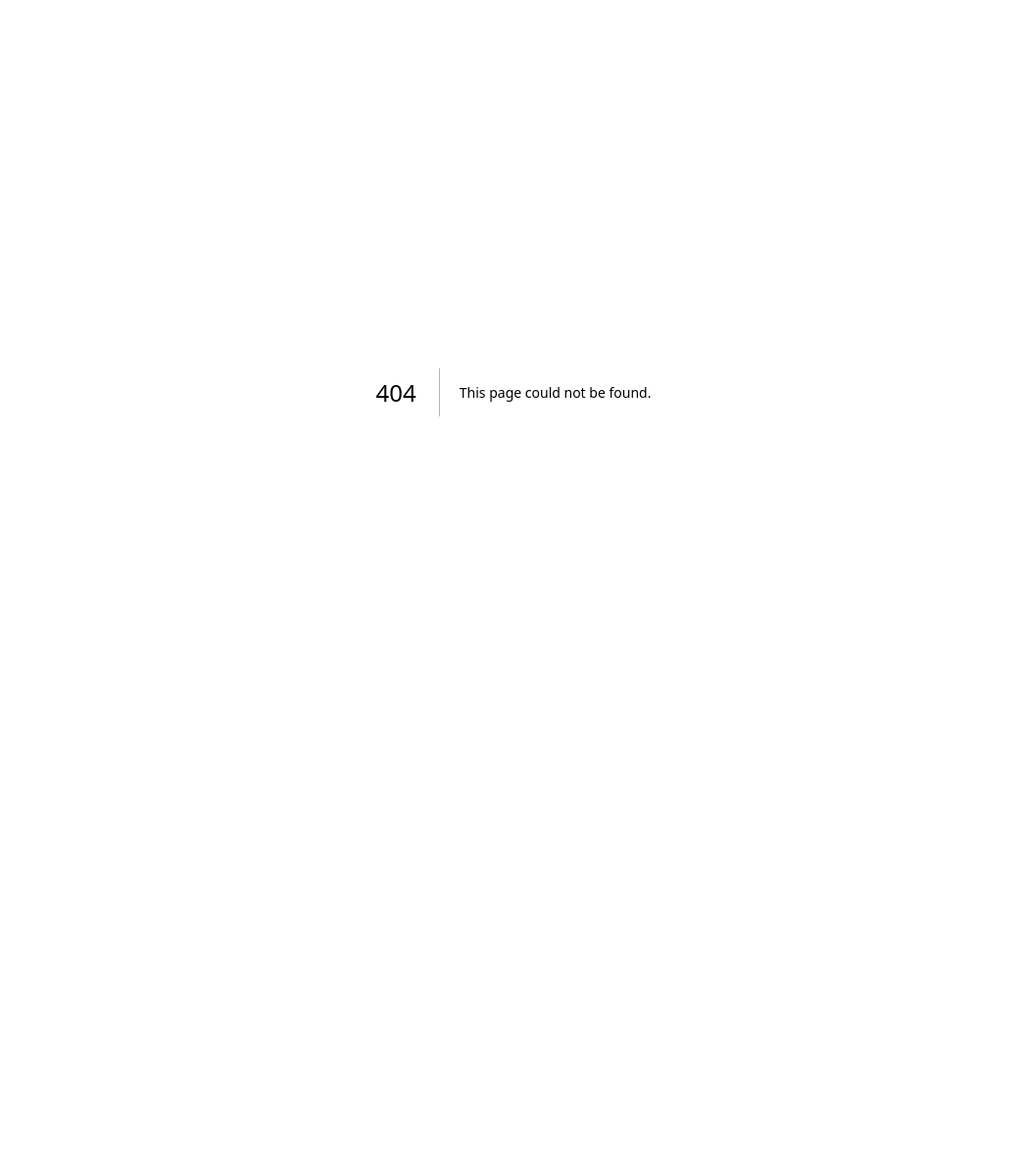
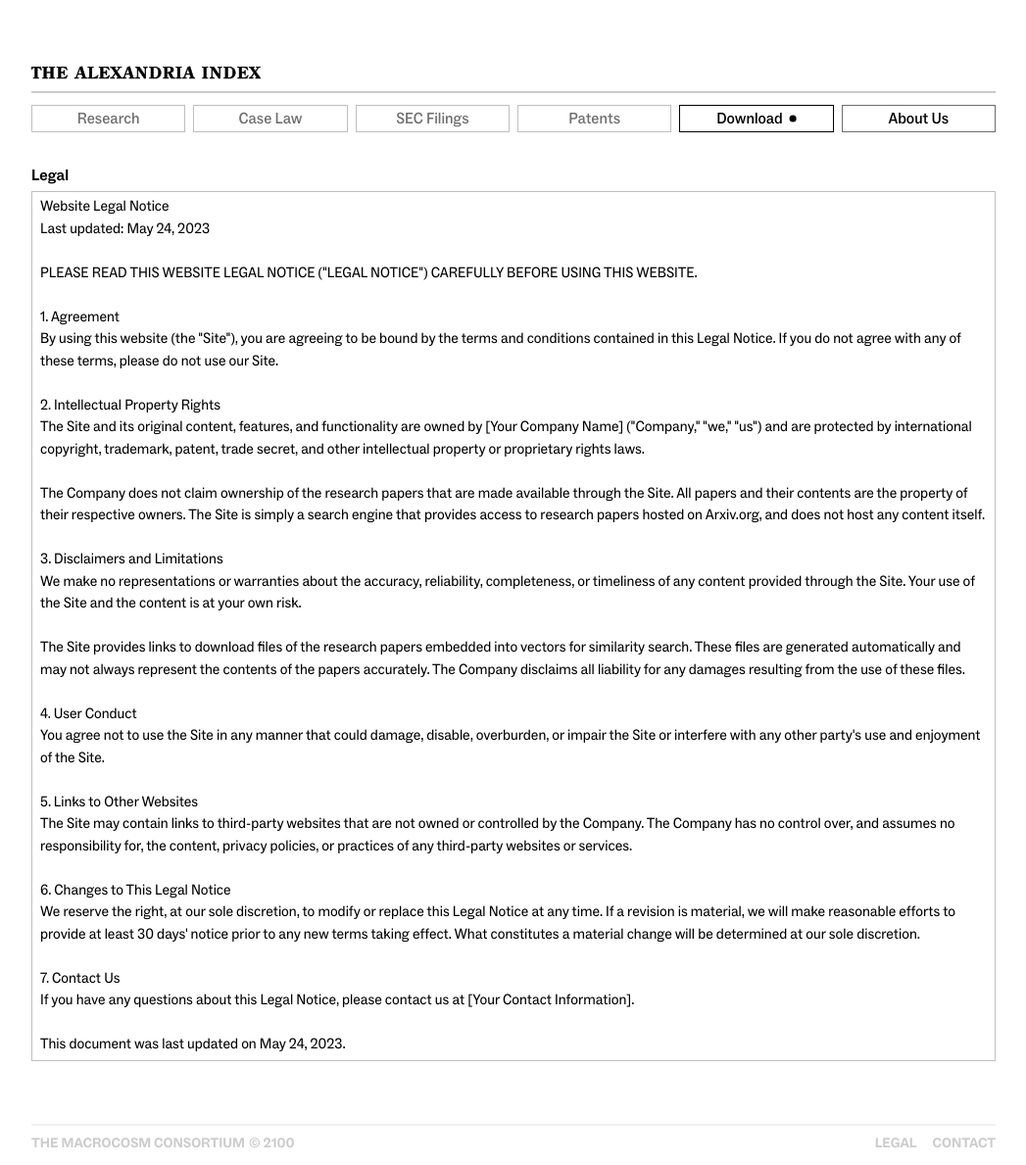
Before and after one commit to macrocosmcorp/alexandria-website, a Next.js app: page /legal in a window 1280 px wide. Before the commit this address had no page. Shown: the whole page at 98% size, without its empty margins (116-1163 px from the left). Before the commit the page ends 800 px from the top, so only its background shows below. Built offline with nearby package versions, Linux system fonts and the light colour scheme.

Commit message:
legal and new files

```diff
--- a/src/app/download/page.tsx
+++ b/src/app/download/page.tsx
@@ -1,11 +1,11 @@
-import clsx from "clsx";
+import Block from '@/components/body';
+import Footer from '@/components/footer';
 import Header from '../../components/header';
 import { MonospaceLabel, MonospaceLink } from '../../components/label';
 
-
 export default function Download() {
   return (
-    <main className="flex flex-col mx-auto max-w-custom h-screen pt-4">
+    <main className="flex flex-col mx-auto max-w-custom h-screen pt-4 px-2">
       <Header />
       <div className="flex flex-col w-full mt-8">
         <Block title="Downloads">
@@ -17,42 +17,6 @@ export default function Download() {
       </div>
       <Footer />
     </main>
-  )
-}
-
-function Footer() {
-  return (
-    <div className="flex flex-col w-full mt-auto mb-2.5">
-      <hr className="w-full border-[1px] border-lines-offwhite mb-2" />
-      <div className="flex flex-row justify-between items-center">
-        <div className="flex flex-row gap-1">
-          <h3 className="text-sm font-sans font-footer text-[#ccc]">
-            THE MACROCOSM CONSORTIUM
-          </h3>
-          <h3 className="text-sm font-sans font-footer text-[#ccc]">
-            © 2100
-          </h3>
-        </div>
-        <div className="flex flex-row gap-4">
-          <h3 className="text-sm font-sans font-footer text-[#ccc]">
-            LEGAL
-          </h3>
-          <h3 className="text-sm font-sans font-footer text-[#ccc]">
-            CONTACT
-          </h3>
-        </div>
-      </div>
-    </div>
-  )
-}
-
-function Block({ title, margin, children }: { title: string, margin?: number, children: React.ReactNode }) {
-  const marginStyle = margin ? `mt-${margin}` : '';
-  return (
-    <div className={clsx("flex flex-col w-full", marginStyle)}>
-      <h1 className="text-base font-sans font-bold text-letter-default mb-1">{title}</h1>
-      {children}
-    </div>
   )
 }
 
--- a/src/app/layout.tsx
+++ b/src/app/layout.tsx
@@ -1,5 +1,6 @@
-import { Inter } from 'next/font/google'
-import './globals.css'
+import { Inter } from 'next/font/google';
+import './globals.css';
+
 
 const inter = Inter({ subsets: ['latin'] })
 
--- /dev/null
+++ b/src/app/legal/page.tsx
@@ -0,0 +1,59 @@
+import Block from '@/components/body';
+import Footer from '@/components/footer';
+import Header from '../../components/header';
+
+
+export default function Legal() {
+  return (
+    <main className="flex flex-col mx-auto max-w-custom h-auto pt-4 px-2">
+      <Header />
+      <div className="flex flex-col w-full mt-8 mb-16">
+        <Block title="Legal" >
+          <LegalBlock />
+        </Block>
+      </div>
+      <Footer />
+    </main>
+  )
+}
+
+
+function LegalBlock() {
+  return (
+    <div className="w-full px-2 py-1 border-tiny border-lines-soft">
+      <p className='text-basesm font-sans font-normal text-letter-default'>
+        Website Legal Notice
+        <br />        Last updated: May 24, 2023
+        <br />
+        <br />        PLEASE READ THIS WEBSITE LEGAL NOTICE (&quot;LEGAL NOTICE&quot;) CAREFULLY BEFORE USING THIS WEBSITE.
+        <br />
+        <br />        1. Agreement
+        <br />        By using this website (the &quot;Site&quot;), you are agreeing to be bound by the terms and conditions contained in this Legal Notice. If you do not agree with any of these terms, please do not use our Site.
+        <br />
+        <br />        2. Intellectual Property Rights
+        <br />        The Site and its original content, features, and functionality are owned by [Your Company Name] (&quot;Company,&quot; &quot;we,&quot; &quot;us&quot;) and are protected by international copyright, trademark, patent, trade secret, and other intellectual property or proprietary rights laws.
+        <br />
+        <br />        The Company does not claim ownership of the research papers that are made available through the Site. All papers and their contents are the property of their respective owners. The Site is simply a search engine that provides access to research papers hosted on Arxiv.org, and does not host any content itself.
+        <br />
+        <br />        3. Disclaimers and Limitations
+        <br />        We make no representations or warranties about the accuracy, reliability, completeness, or timeliness of any content provided through the Site. Your use of the Site and the content is at your own risk.
+        <br />
+        <br />        The Site provides links to download files of the research papers embedded into vectors for similarity search. These files are generated automatically and may not always represent the contents of the papers accurately. The Company disclaims all liability for any damages resulting from the use of these files.
+        <br />
+        <br />        4. User Conduct
+        <br />        You agree not to use the Site in any manner that could damage, disable, overburden, or impair the Site or interfere with any other party&apos;s use and enjoyment of the Site.
+        <br />
+        <br />        5. Links to Other Websites
+        <br />        The Site may contain links to third-party websites that are not owned or controlled by the Company. The Company has no control over, and assumes no responsibility for, the content, privacy policies, or practices of any third-party websites or services.
+        <br />
+        <br />        6. Changes to This Legal Notice
+        <br />        We reserve the right, at our sole discretion, to modify or replace this Legal Notice at any time. If a revision is material, we will make reasonable efforts to provide at least 30 days&apos; notice prior to any new terms taking effect. What constitutes a material change will be determined at our sole discretion.
+        <br />
+        <br />        7. Contact Us
+        <br />        If you have any questions about this Legal Notice, please contact us at [Your Contact Information].
+        <br />
+        <br />        This document was last updated on May 24, 2023.
+        <br />      </p>
+    </div>
+  )
+}
--- /dev/null
+++ b/src/components/body.tsx
@@ -0,0 +1,11 @@
+import clsx from "clsx";
+
+export default function Block({ title, margin, children }: { title: string, margin?: number, children: React.ReactNode }) {
+  const marginStyle = margin ? `mt-${margin}` : '';
+  return (
+    <div className={clsx("flex flex-col w-full", marginStyle)}>
+      <h1 className="text-base font-sans font-bold text-letter-default mb-1">{title}</h1>
+      {children}
+    </div>
+  )
+}
--- /dev/null
+++ b/src/components/footer.tsx
@@ -0,0 +1,31 @@
+import Link from "next/link";
+
+export default function Footer() {
+  return (
+    <div className="flex flex-col w-full mt-auto mb-3">
+      <hr className="w-full border-[1px] border-lines-offwhite mb-2" />
+      <div className="flex flex-row justify-between items-center">
+        <div className="flex flex-row gap-1">
+          <h3 className="text-sm font-sans font-footer text-[#ccc]">
+            THE MACROCOSM CONSORTIUM
+          </h3>
+          <h3 className="text-sm font-sans font-footer text-[#ccc]">
+            © 2100
+          </h3>
+        </div>
+        <div className="flex flex-row gap-4">
+          <Link href="/legal">
+            <h3 className="text-sm font-sans font-footer text-[#ccc]">
+              LEGAL
+            </h3>
+          </Link>
+          <Link href="mailto:contact@macrocosm.so">
+            <h3 className="text-sm font-sans font-footer text-[#ccc]">
+              CONTACT
+            </h3>
+          </Link>
+        </div>
+      </div>
+    </div>
+  )
+}
--- a/src/components/header.tsx
+++ b/src/components/header.tsx
@@ -1,7 +1,9 @@
+'use client';
+
 import clsx from "clsx";
 import Image from 'next/image';
+import { useRouter } from "next/navigation";
 import Logo from "../../public/images/AlexandriaLogo.svg";
-
 
 export default function Header() {
   return (
@@ -15,8 +17,8 @@ export default function Header() {
         <PageSelectorButton state={PageSelectorState.Disabled} text="Case Law" />
         <PageSelectorButton state={PageSelectorState.Disabled} text="SEC Filings" />
         <PageSelectorButton state={PageSelectorState.Disabled} text="Patents" />
-        <PageSelectorButton state={PageSelectorState.Active} text="Download" />
-        <PageSelectorButton state={PageSelectorState.Available} text="About Us" />
+        <PageSelectorButton state={PageSelectorState.Active} text="Download" link="/download" />
+        <PageSelectorButton state={PageSelectorState.Available} text="About Us" link="https://macrocosm.so" />
       </div>
     </div>
   )
@@ -28,7 +30,9 @@ enum PageSelectorState {
   Active
 }
 
-function PageSelectorButton({ state, text }: { state: PageSelectorState, text: string }) {
+function PageSelectorButton({ state, text, link }: { state: PageSelectorState, text: string, link?: string }) {
+  const router = useRouter();
+
   const buttonBaseStyle = clsx("flex justify-center items-center w-1/6 h-7 font-sans font-medium gap-1.5")
   const buttonDisabledStyle = clsx("bg-white border-tiny border-lines-soft text-letter-soft cursor-not-allowed")
   const buttonAvailableStyle = clsx("bg-white border-tiny border-lines-dark text-letter-default cursor-pointer")
@@ -46,8 +50,20 @@ function PageSelectorButton({ state, text }: { state: PageSelectorState, text: s
       styles = [buttonActiveStyle, buttonHoverStyle];
       break;
   }
+
+  const handleClick = () => {
+    if (link) {
+      if (link.startsWith('http') || link.startsWith('https')) {
+        window.location.href = link; // Navigate to external URL
+      } else {
+        router.push(link); // Navigate to internal URL
+      }
+    }
+  };
+
+
   return (
-    <div className={clsx(buttonBaseStyle, ...styles, 'text-wide')}>
+    <div className={clsx(buttonBaseStyle, ...styles, 'text-wide')} onClick={handleClick}>
       {text}
       {state === PageSelectorState.Active && <svg
         xmlns="http://www.w3.org/2000/svg"
```
